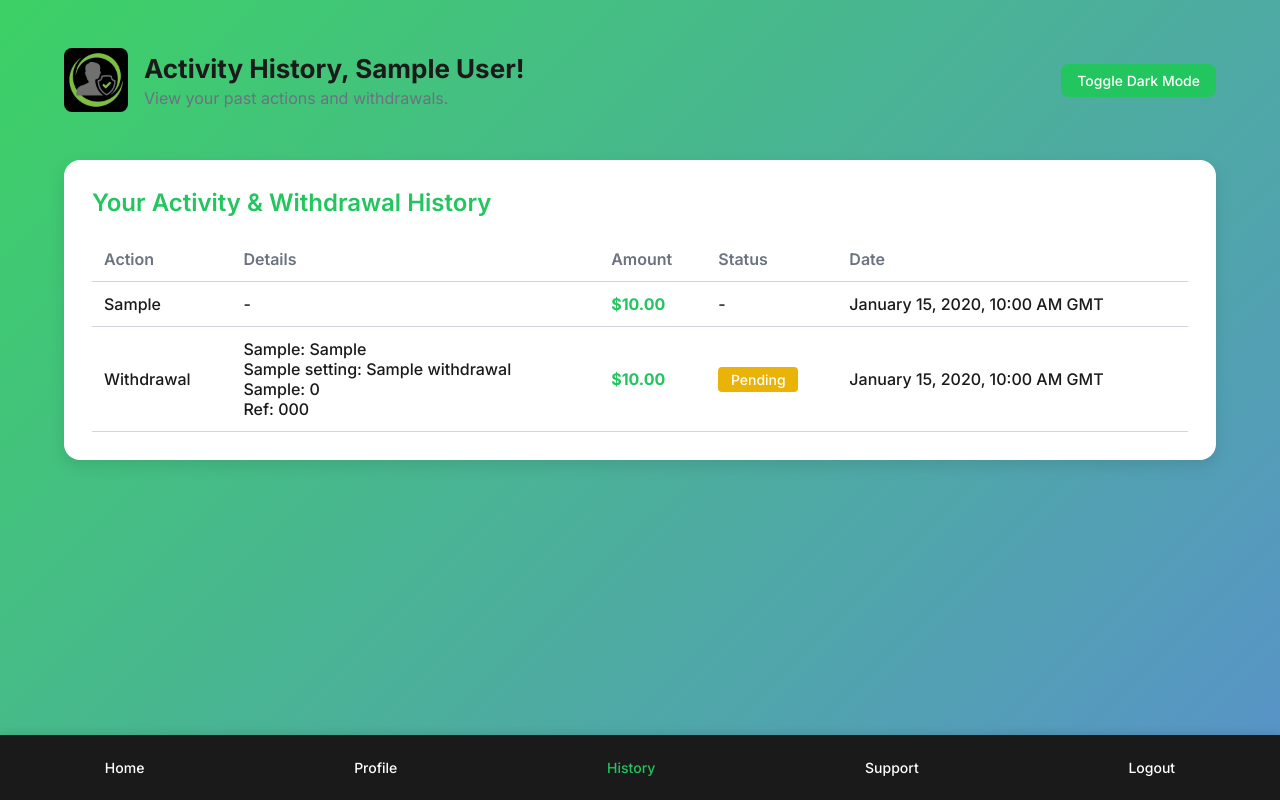
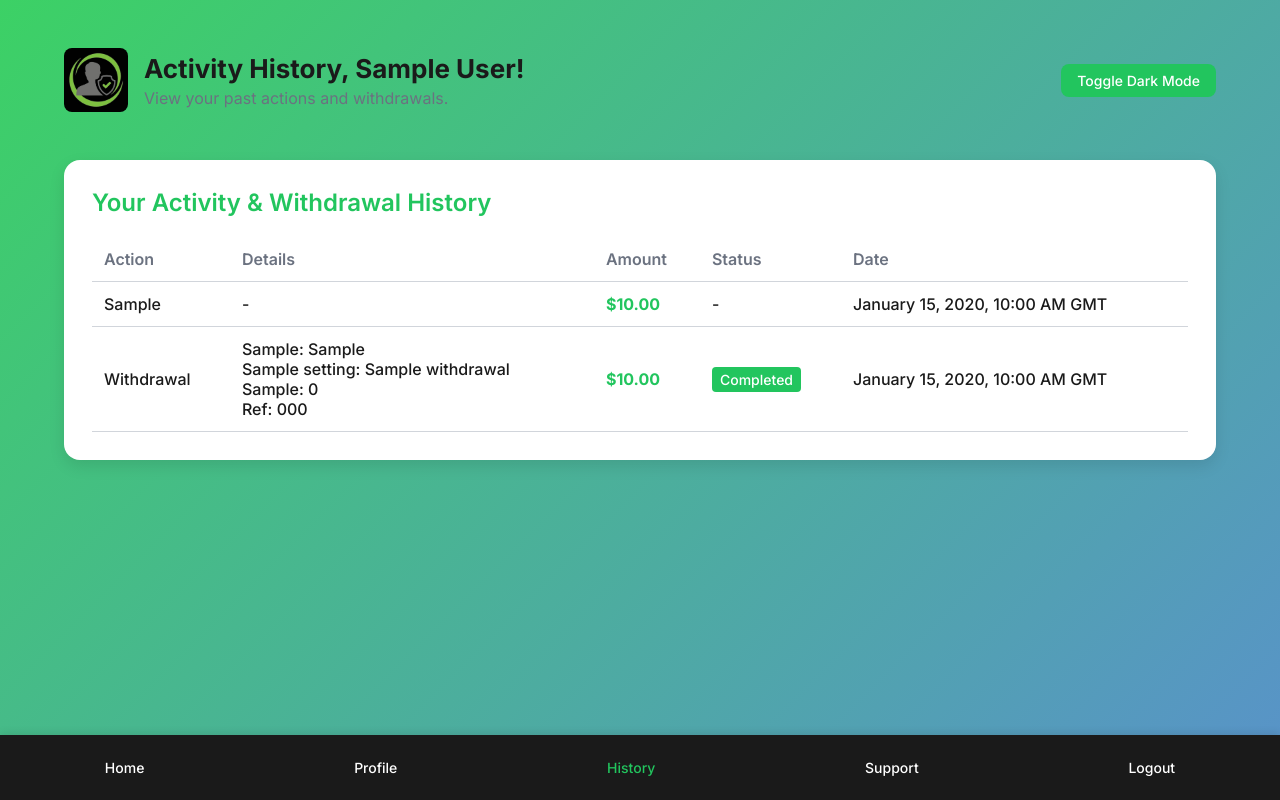
Before and after one commit to Xantech007/cashtube-clone, a PHP site: page /users/history.php in a window 1280 px wide. Run offline with PHP 8.4, Linux system fonts and the light colour scheme; the visitor is signed in with stand-in values (Sample User, id 1); tables that the repository leaves empty or names only in its code hold one stand-in row (values such as "Sample post"); data that the repository does not hold is empty; some libraries are stand-ins or nearby versions.

Commit message:
Update history.php

```diff
--- a/users/history.php
+++ b/users/history.php
@@ -78,6 +78,7 @@ try {
     ");
     $stmt->execute([$_SESSION['user_id'], $_SESSION['user_id']]);
     $history = $stmt->fetchAll(PDO::FETCH_ASSOC);
+    error_log('Fetched ' . count($history) . ' history records for user ID: ' . $_SESSION['user_id'], 3, '../debug.log');
 } catch (PDOException $e) {
     error_log('History fetch error: ' . $e->getMessage(), 3, '../debug.log');
     $history = [];
@@ -452,8 +453,9 @@ try {
                                         <?php if ($item['source'] === 'withdrawal'): ?>
                                             <?php
                                             $status = $item['status'];
-                                            $display_status = $status === 'success' ? 'Completed' : ($status === 'failed' ? 'Rejected' : 'Pending');
-                                            $status_class = $status === 'success' ? 'status-completed' : ($status === 'failed' ? 'status-rejected' : 'status-pending');
+                                            $display_status = $status === 'approved' ? 'Completed' : ($status === 'rejected' ? 'Rejected' : 'Pending');
+                                            $status_class = $status === 'approved' ? 'status-completed' : ($status === 'rejected' ? 'status-rejected' : 'status-pending');
+                                            error_log("Displaying withdrawal ID {$item['id']} with status: $display_status (raw: $status)", 3, '../debug.log');
                                             ?>
                                             <span class="status-box <?php echo $status_class; ?>">
                                                 <?php echo htmlspecialchars($display_status); ?>
```
